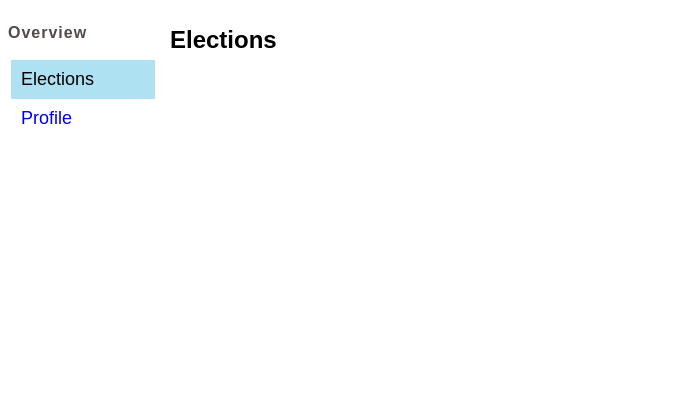
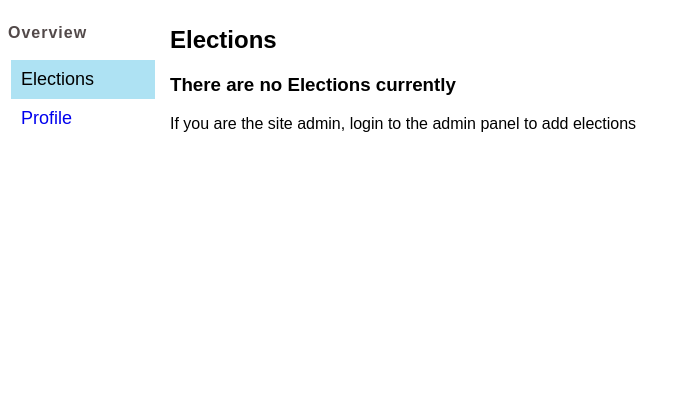
Before and after one commit to mkyd-kill/online-voting-platform, a Django app: page /elections/ in a window 1280 px wide. Shown: the top 420 px of the page, without its empty margins (0-691 px from the left). Run offline with Django 4.2, Linux system fonts and the light colour scheme; the visitor is signed in with stand-in values (Sample User, id 1); data that the repository does not hold is empty.

Commit message:
no election div

```diff
--- a/static/style.css
+++ b/static/style.css
@@ -97,7 +97,7 @@
   margin-top: 2rem;
   display: grid;
   grid-template-columns: repeat(4, 1fr);
-  gap: 2rem;
+  gap: 2.5rem;
 }
 
 .election-card {
@@ -169,3 +169,8 @@
 .inactive {
   background-color: #dc3545;
 }
+
+.no-election {
+  justify-content: center;
+  align-items: center;
+}
--- a/templates/voting/elections.html
+++ b/templates/voting/elections.html
@@ -3,7 +3,7 @@
 {% block title %} Elections {% endblock %}
 
 {% block content %}
-<h2>Elections</h2>
+<h2 class="title">Elections</h2>
 
 {% if elections %}
 <div class="election-wrapper">
@@ -13,7 +13,7 @@
             <img src="" alt="election">
         </div>
         <div class="election-details">
-            <h4>{{ election.name }}</h4>
+            <h4>{{ election.name.title }}</h4>
             <h5>Start Date: <span>{{ election.start_date }}</span></h5>
             <h5>End Date: <span>{{ election.end_date }}</span></h5>
             <p>Status: <span class="status inactive">Not Voted</span></p>
@@ -22,5 +22,10 @@
     </div>
     {% endfor %}
 </div>
+{% else %}
+<div class="no-election">
+    <h3>There are no Elections currently</h3>
+    <p>If you are the site admin, login to the admin panel to add elections</p>
+</div>
 {% endif %}
 {% endblock %}
```
